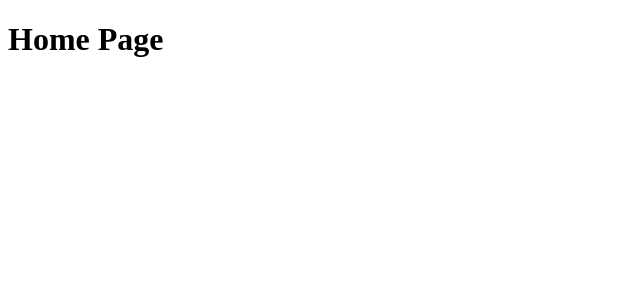
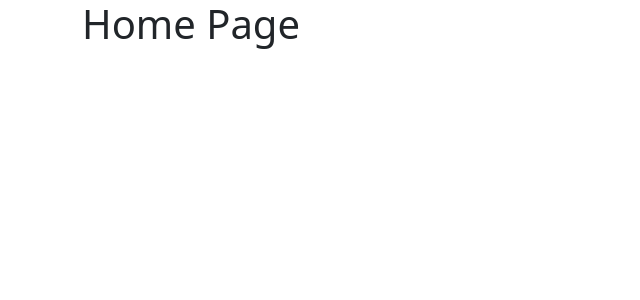
Before and after one commit to BreckCowan/SocialMediaApp2022, a Next.js app in the folder client/: page / in a window 1280 px wide. Shown: the top 300 px of the page, without its empty margins (0-640 px from the left). Built offline with nearby package versions, Linux system fonts and the light colour scheme.

Commit message:
added _app.js and imported bootstrap for styling

```diff
--- /dev/null
+++ b/client/pages/_app.js
@@ -0,0 +1,7 @@
+import "bootstrap/dist/css/bootstrap.min.css";
+
+function MyApp({ Component, pageProps }) {
+  return <Component {...pageProps} />;
+}
+
+export default MyApp;
```
